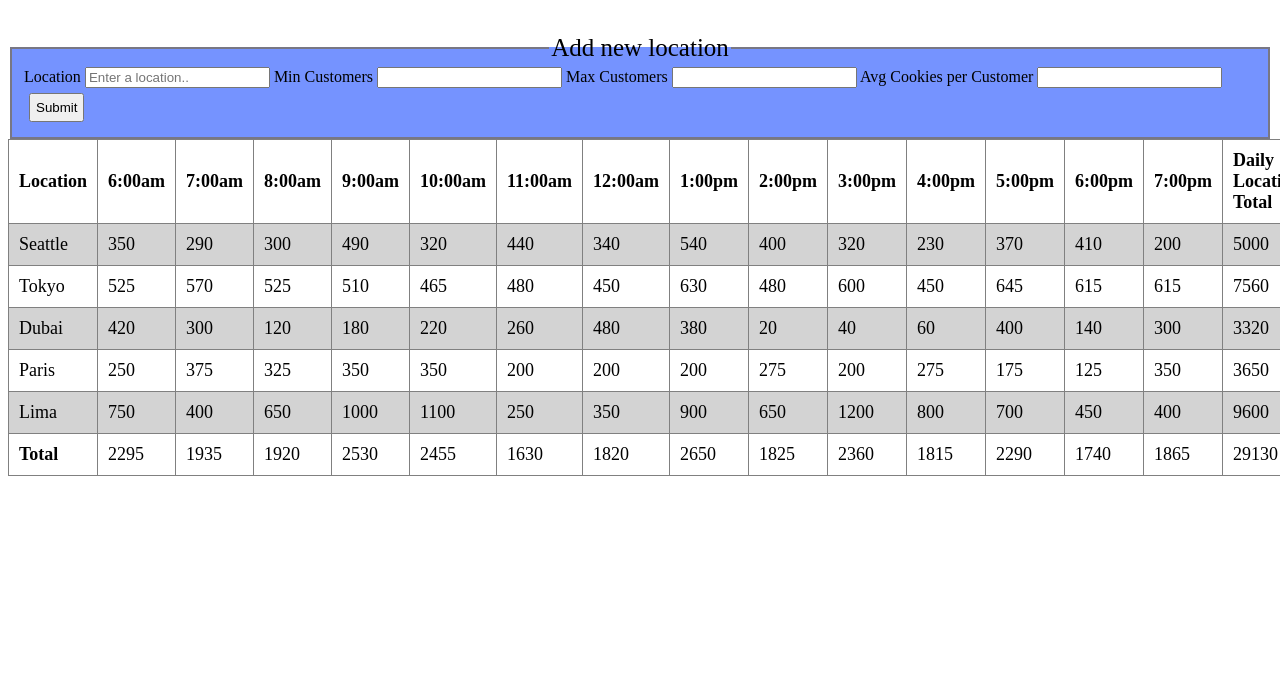
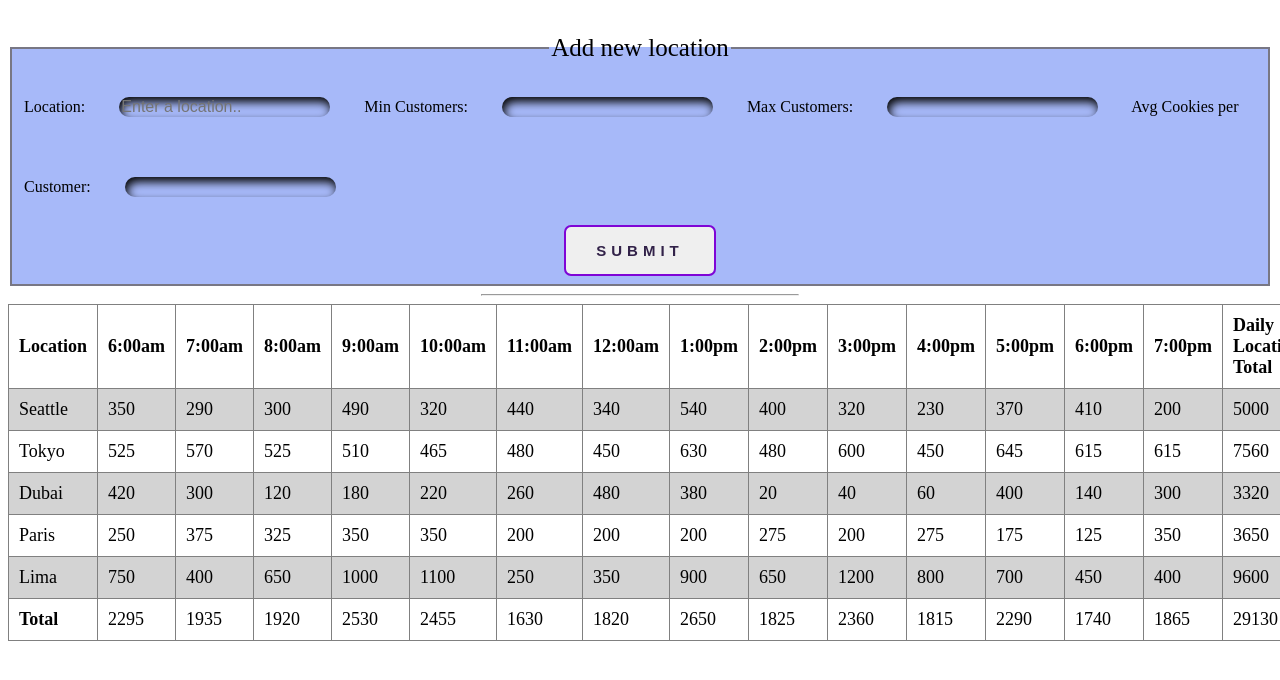
Before and after one commit to rzvdev1/cookie-stand, a plain HTML site: page html/sales.html in a window 1280 px wide. Shown: the part 104-784 px from the top of the page. Drawn offline with Linux system fonts and the light colour scheme.

Commit message:
new updates

```diff
--- a/css/style.css
+++ b/css/style.css
@@ -99,13 +99,65 @@ legend {
   text-align: center;
   font-size: 25px;
 }
+/* https://uiverse.io/vikiWayne/slimy-horse-19 */
 button {
-  margin: 5px;
-  padding: 5px;
+  padding: 1em 2em;
+  border: none;
+  border-radius: 5px;
+  font-weight: bold;
+  letter-spacing: 5px;
+  text-transform: uppercase;
+  color: #322249;
+  transition: all 1000ms;
+  font-size: 15px;
+  position: relative;
+  overflow: hidden;
+  outline: 2px solid #7f05d6;
+  margin: auto;
+  display: block;
 }
+label {
+  color: rgb(0, 0, 0);
+}
+
+button:hover {
+  color: #ffffff;
+  transform: scale(1.1);
+  outline: 2px solid #601a9d;
+  box-shadow: 4px 5px 17px -4px #bf90f2;
+}
+
+button::before {
+  content: "";
+  position: absolute;
+  left: -50px;
+  top: 0;
+  width: 0;
+  height: 100%;
+  background-color: #762caf;
+  transform: skewX(45deg);
+  z-index: -1;
+  transition: width 1000ms;
+}
+
+button:hover::before {
+  width: 150%;
+}
+/* https://uiverse.io/garerim/bitter-donkey-79 */
+input {
+  margin: 30px;
+  background: none;
+  border: none;
+  outline: none;
+  font-size: 16px;
+  border-radius: 9999px;
+  box-shadow: inset 2px 5px 10px rgb(5, 5, 5);
+  color: #fff;
+}
+
 fieldset {
   border: 2px solid #787784;
-  background: #7593ff;
+  background: #a7b9f9;
 }
 /* w3schools footer */
 footer {
--- a/html/sales.html
+++ b/html/sales.html
@@ -13,24 +13,25 @@
     <form id="my-form">
       <fieldset>
         <legend>Add new location</legend>
-        <label for="location">Location </label>
+        <label for="location">Location: </label>
         <input
           type="text"
           id="location"
           name="location"
           placeholder="Enter a location.."
         />
-        <label for="min-customers">Min Customers </label>
+        <label for="min-customers">Min Customers: </label>
         <input type="number" id="min-customers" name="min-customers" />
 
-        <label for="max-customers">Max Customers </label>
+        <label for="max-customers">Max Customers: </label>
         <input type="number" id="max-customers" name="max-customers" />
 
-        <label for="avg-cookies">Avg Cookies per Customer </label>
+        <label for="avg-cookies">Avg Cookies per Customer: </label>
         <input type="number" id="avg-cookies" name="avg-cookies" />
         <button type="submit">Submit</button>
       </fieldset>
     </form>
+    <hr />
     <script src="../js/app.js"></script>
   </body>
 </html>
--- a/js/app.js
+++ b/js/app.js
@@ -121,6 +121,7 @@ function handleSubmit(event) {
   shops.push(newShop);
 
   newShop.render(table);
+
   alert("This form has been successfully submitted!");
 
   myForm.reset();
```
